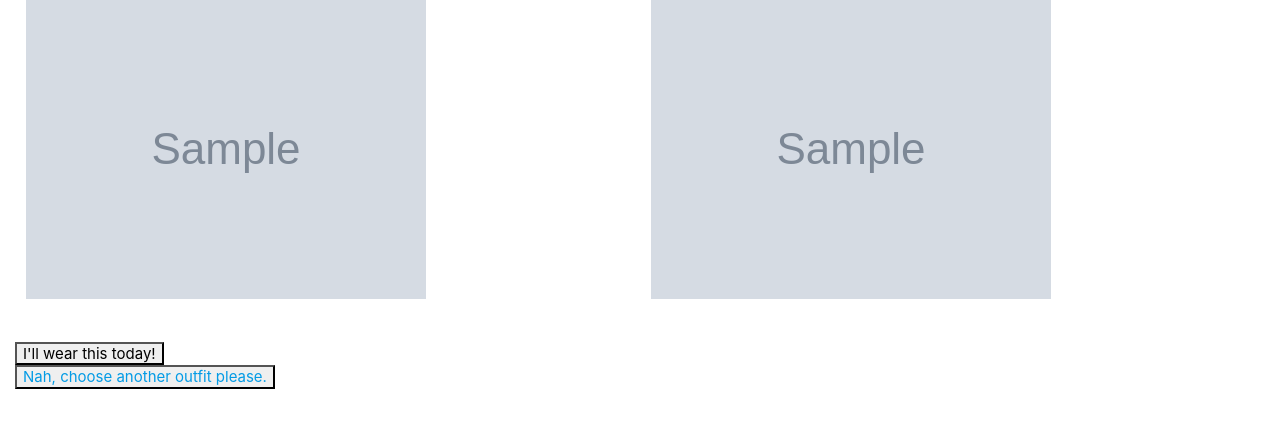
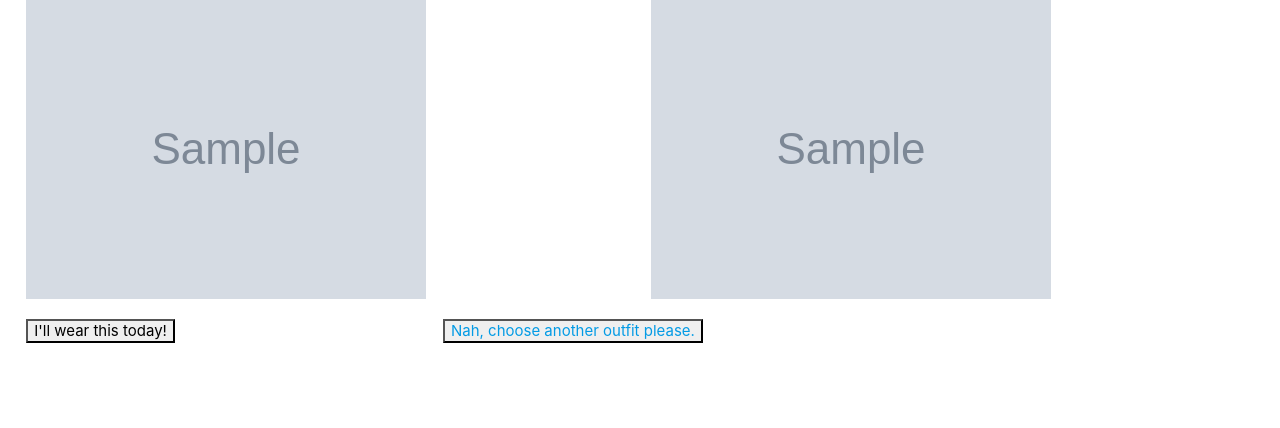
Before and after one commit to janetanne/outfitless, a Python web app: template templates/ootd.html in a window 1280 px wide. Shown: the part 222-650 px from the top of the page. Run offline with Jinja, Linux system fonts and the light colour scheme; the template is opened without the code that fills it: most values are stand-ins (such as "Sample title", 1, 10 or a date in 2020); grey boxes marked "Sample" are stand-in pictures; some libraries are stand-ins or nearby versions.

Commit message:
Not sure what I changed, probably just HTML in OOTD page.

```diff
--- a/templates/ootd.html
+++ b/templates/ootd.html
@@ -19,10 +19,8 @@
         </div>
         {% endif %}
     </div>
-
-<br>
-<button type="button" onclick='wearOutfit({{ outfit|tojson }})' id="btn-wear-outfit">I'll wear this today!</button>  <button type="button" id="btn-choose-other-outfit" value="choose-another-outfit" class="visible"><a href="/ootd">Nah, choose another outfit please.</a></button>
-
-<button type="button" id="btn-go-home" class="hidden"><a href="/">Back to homepage</a></button>
-<br><br>
+    <div class="row">
+        <div class="col"><button type="button" onclick='wearOutfit({{ outfit|tojson }})' id="btn-wear-outfit">I'll wear this today!</button></div>
+        <div class="col"><button type="button" id="btn-choose-other-outfit" value="choose-another-outfit" class="visible"><a href="/ootd">Nah, choose another outfit please.</a></button></div>
+        <div class="col"><button type="button" id="btn-go-home" class="hidden"><a href="/mycloset">Back to my closet!</a></button>
 {% endblock %}
```
